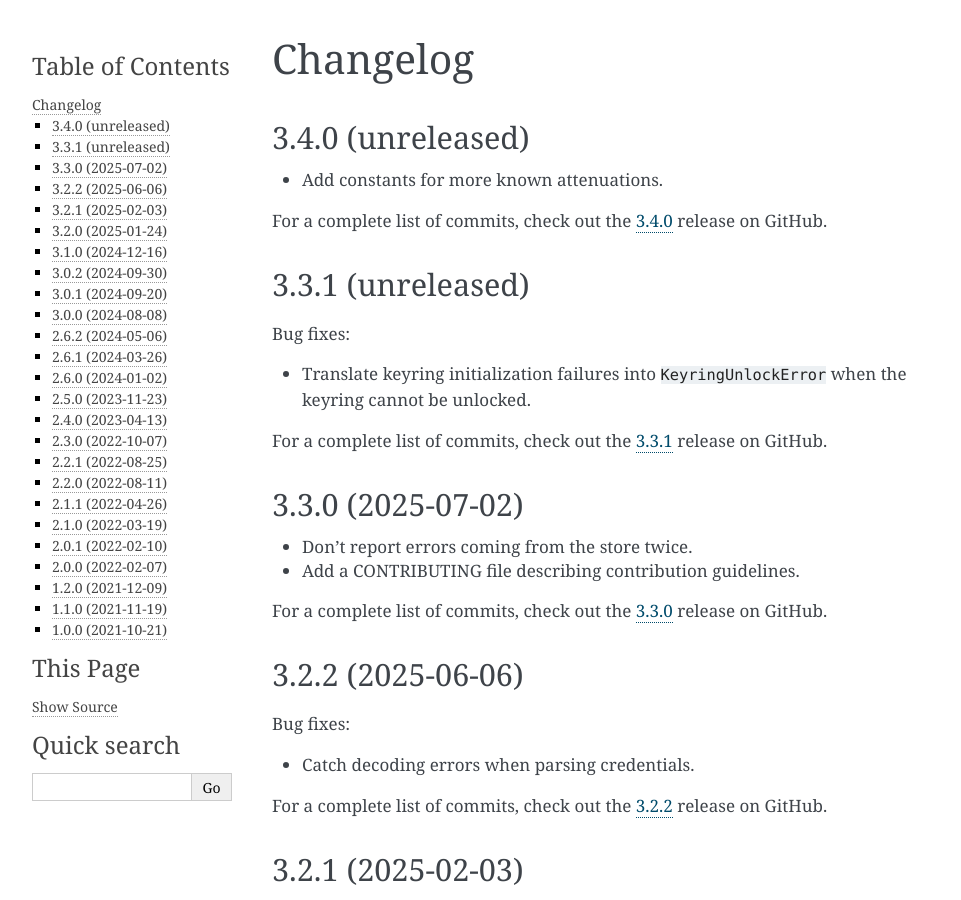
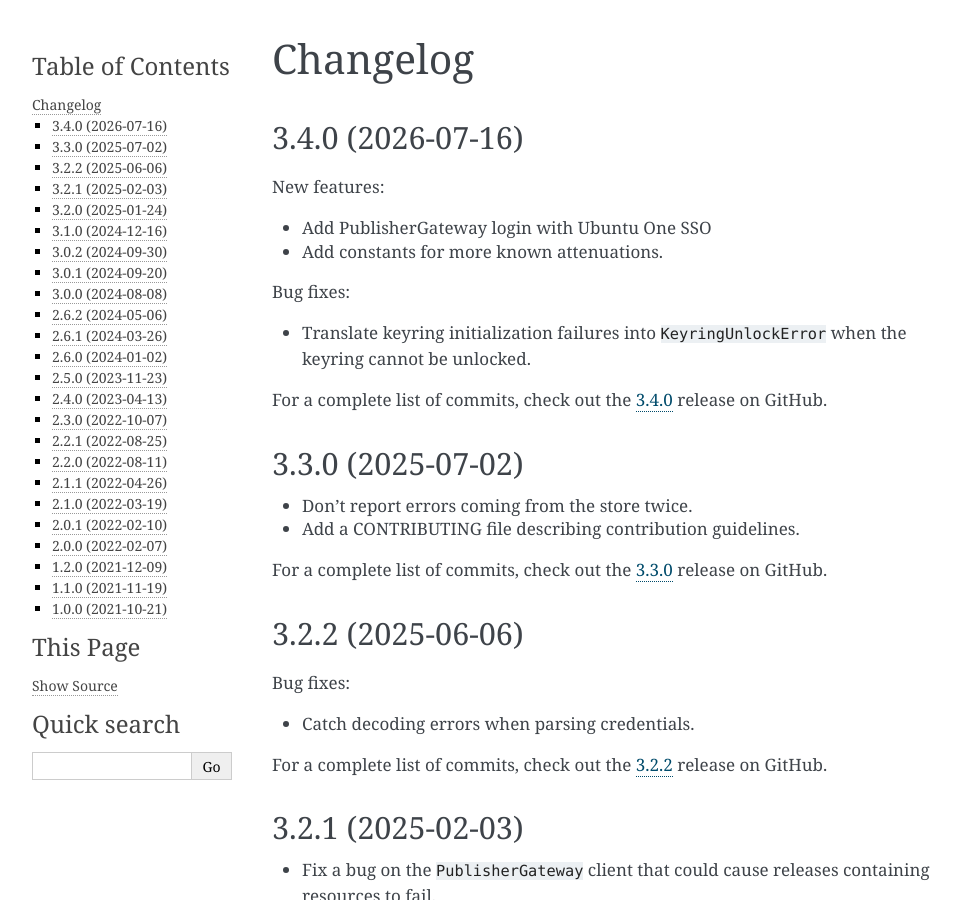
Before and after one commit to canonical/craft-store, a Sphinx documentation site: the page built from docs/reference/changelog.rst, in a window 1280 px wide and 900 px high. Shown: the whole window, without its empty margins (148-1109 px from the left). Built offline with Sphinx 7.4.7, drawn with Linux system fonts in a browser that asks for light colours.

```diff
--- a/docs/reference/changelog.rst
+++ b/docs/reference/changelog.rst
@@ -4,24 +4,20 @@
 
 .. _release-3.4.0:
 
-3.4.0 (unreleased)
+3.4.0 (2026-07-16)
 ------------------
 
+New features:
+
+- Add PublisherGateway login with Ubuntu One SSO
 - Add constants for more known attenuations.
-
-For a complete list of commits, check out the `3.4.0`_ release on GitHub.
-
-.. _release-3.3.1:
-
-3.3.1 (unreleased)
-------------------
 
 Bug fixes:
 
 - Translate keyring initialization failures into ``KeyringUnlockError`` when the
   keyring cannot be unlocked.
 
-For a complete list of commits, check out the `3.3.1`_ release on GitHub.
+For a complete list of commits, check out the `3.4.0`_ release on GitHub.
 
 .. _release-3.3.0:
 
@@ -254,5 +250,4 @@
 .. _3.2.1: https://github.com/canonical/craft-store/releases/tag/3.2.1
 .. _3.2.2: https://github.com/canonical/craft-store/releases/tag/3.2.2
 .. _3.3.0: https://github.com/canonical/craft-store/releases/tag/3.3.0
-.. _3.3.1: https://github.com/canonical/craft-store/releases/tag/3.3.1
 .. _3.4.0: https://github.com/canonical/craft-store/releases/tag/3.4.0
```
Also changed, not shown: 1 other file.
